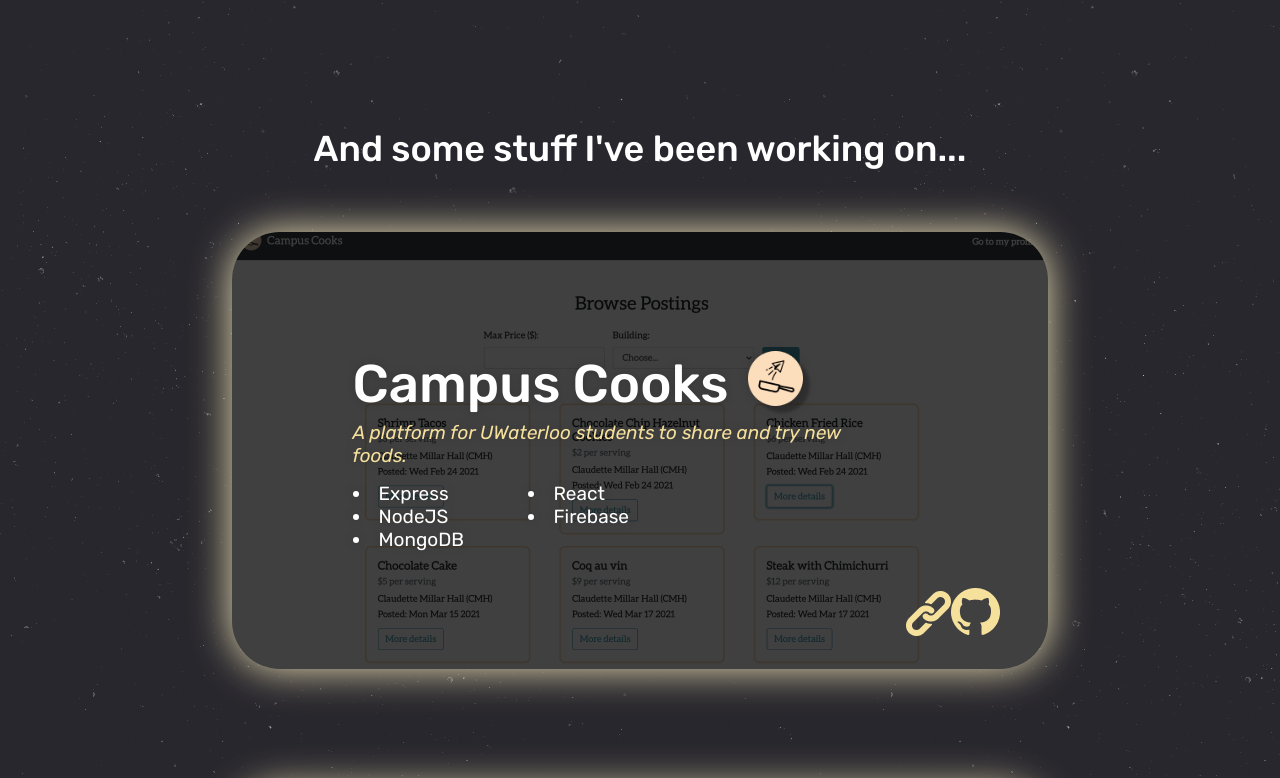
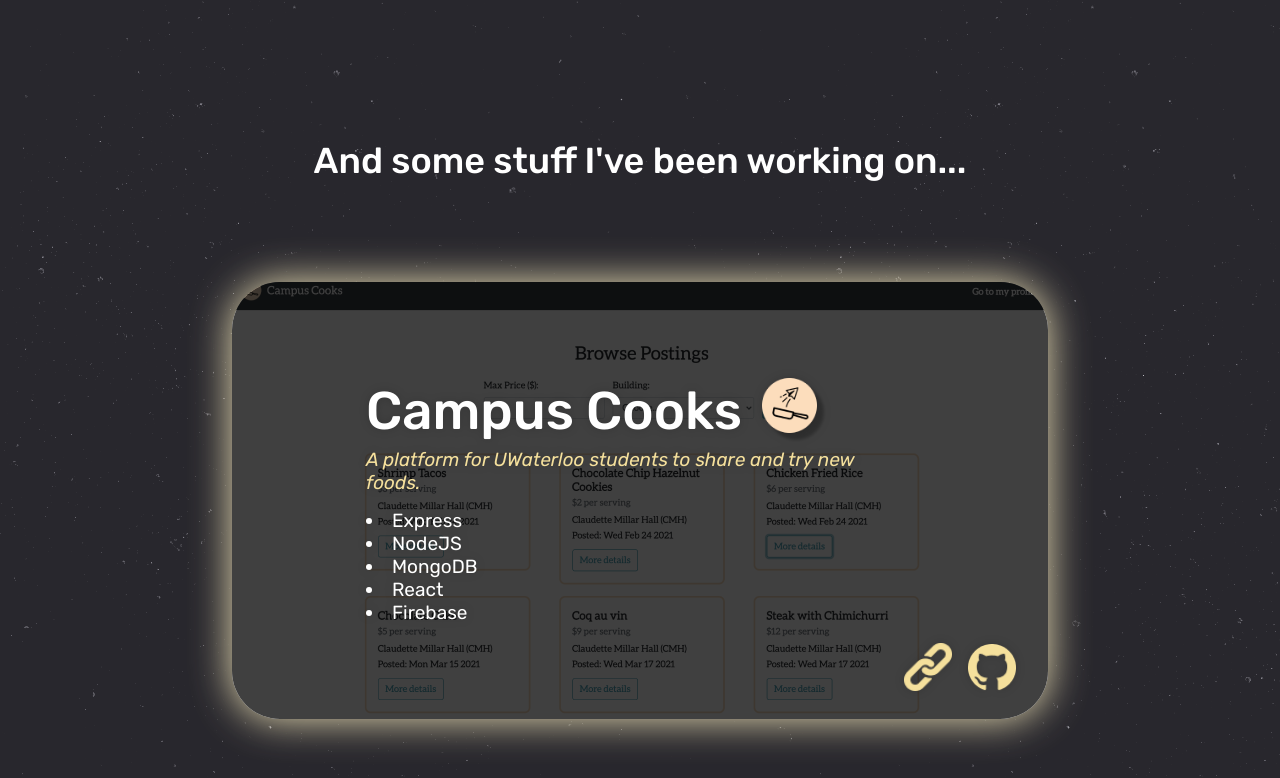
Before and after one commit to udyding/personal-website, a React (Create React App) app: page / in a window 1280 px wide. Shown: the part 1673-2451 px from the top of the page. Built offline with nearby package versions, Linux system fonts and the light colour scheme.

Commit message:
third panel responsiveness

```diff
--- a/src/components/AboutMe.js
+++ b/src/components/AboutMe.js
@@ -1,6 +1,5 @@
 import React from "react";
 import styles from "./AboutMe.module.css";
-import { Container, Row, Col } from "react-bootstrap";
 import Skill from "./Skill";
 import portrait from "../assets/Portrait.png";
 
--- a/src/components/AboutMe.module.css
+++ b/src/components/AboutMe.module.css
@@ -62,9 +62,10 @@
   }
 
   /* Self image */
-  .intro > img {
+  .portrait {
     order: 2;
-    width: 75%;
+    width: 264px;
+    border-radius: 60px;
   }
 
   /* Description */
--- a/src/components/App.module.css
+++ b/src/components/App.module.css
@@ -8,4 +8,5 @@
   /* min-width: 400px; */
   overflow-x: hidden;
   box-sizing: border-box;
+  padding: 12px;
 }
--- a/src/components/Greeting.module.css
+++ b/src/components/Greeting.module.css
@@ -76,14 +76,14 @@
   box-shadow: 0px 0px 13px 7px rgba(255, 255, 255, 0.25);
 }
 
-@media only screen and (max-width: 1200px) {
+@media only screen and (max-width: 1100px) {
   .greeting {
     flex-wrap: wrap;
   }
 
   .picture {
     padding: 0;
-    width: 100%;
+    width: 85%;
   }
 
   .title {
--- a/src/components/Project.js
+++ b/src/components/Project.js
@@ -4,14 +4,21 @@ import githubIcon from "../assets/githubIcon.png";
 import linkIcon from "../assets/linkIcon.png";
 
 export default function Project(props) {
-  const { name, description, tools, icon, link, github, pic, index } = props;
+  const { name, description, tools, icon, link, github, pic } = props;
   return (
-    <div className={styles.container}>
-      <img src={pic} />
+    <div
+      className={styles.container}
+      style={{ backgroundImage: `url(${pic})` }}
+    >
+      <div className={styles.subcontainer}>
         <div className={styles.content}>
           <div>
             <h1>{name}</h1>
-          <img style={{ height: "65px", width: "65px" }} src={icon} />
+            <img
+              className={styles.project_logo}
+              style={{ height: "65px", width: "65px" }}
+              src={icon}
+            />
           </div>
           <h2>{description}</h2>
           <ul>
@@ -29,5 +36,8 @@ export default function Project(props) {
           </a>
         </div>
       </div>
+
+      {/* <img src={pic} /> */}
+    </div>
   );
 }
--- a/src/components/Project.module.css
+++ b/src/components/Project.module.css
@@ -1,29 +1,63 @@
 .container {
-  height: 361px;
-  margin-bottom: 196px;
+  /* margin-bottom: 196px; */
   box-sizing: border-box;
+  display: inline-block;
+  /* padding: 0 15vw; */
+  /* width: 100%;
+  height: 100%; */
+  /* height: 437px;
+  width: 816px;
+  width: 75%; */
+  /* max-width: 816px;
+  min-height: 437px; */
+  /* width: 100%; */
+  width: 100%;
+  max-width: 816px;
+  height: 437px;
+  margin: 0 auto 169px;
+
+  filter: drop-shadow(0px 0px 20px #eee2b7);
+  border-radius: 48px;
+  background-size: cover;
+  background-repeat: no-repeat;
+}
+
+.subcontainer {
+  backdrop-filter: brightness(0.25);
+  height: 100%;
+  width: 100%;
+  display: flex;
+  justify-content: center;
+  align-items: center;
+  padding: 24px;
+  box-sizing: border-box;
+}
+
+.content {
+  max-width: 590px;
+  filter: drop-shadow(0px 0px 5px #0000002a);
+  z-index: 999;
+  padding: 0 48px 0 0;
+}
+
+.content > div {
   display: flex;
   align-items: center;
-  justify-content: center;
-  position: relative;
+  /* margin-bottom: 10px; */
 }
 
-.container > img {
-  height: 437px;
-  width: 816px;
+/* .container > img {
+  width: 100%;
+  z-index: -1;
   border-radius: 48px;
   filter: brightness(0.25) drop-shadow(0px 0px 20px #eee2b7);
-}
+} */
 
 .container h1 {
   display: inline;
   margin-right: 20px;
   font-weight: 500;
   font-size: 53px;
-  /* line-height: 63px; */
-  /* identical to box height */
-
-  text-transform: capitalize;
   color: #ffffff;
 }
 
@@ -38,7 +72,7 @@
 }
 
 ul {
-  width: 350px;
+  max-width: 350px;
   column-gap: 0px;
 }
 
@@ -48,31 +82,54 @@ li {
 }
 
 .container ul {
-  columns: 2;
+  /* columns: 2;
   -webkit-columns: 2;
-  -moz-columns: 2;
+  -moz-columns: 2; */
   list-style-position: inside;
 }
 
-.content {
-  max-width: 590px;
-  position: absolute;
-  margin-left: -75px;
+.links {
+  z-index: 999;
+  bottom: 24px;
+  right: 24px;
+}
+
+.links > a {
+  display: inline-block;
+  height: 48px;
+  width: 48px;
+  margin: 0 8px;
   filter: drop-shadow(0px 0px 5px #0000002a);
 }
 
-.content > div {
-  display: flex;
-  align-items: center;
-  /* margin-bottom: 10px; */
+.links > a > img {
+  height: 100%;
+  width: 100%;
 }
 
-container a {
-  margin-right: 15px;
-  filter: drop-shadow(0px 0px 5px #0000002a);
+@media only screen and (max-width: 600px) {
+  .container {
+    height: auto;
+  }
+
+  .container h1 {
+    font-size: 32px;
+  }
+
+  .container h2 {
+    font-size: 16px;
+  }
+
+  .subcontainer {
+    padding-bottom: 64px;
+  }
+
+  .project_logo {
+    display: none;
+  }
+
+  .links > a {
+    height: 36px;
+    width: 36px;
+  }
 }
-
-.links {
-  margin-left: 625px;
-  margin-top: 325px;
-}
--- a/src/components/Projects.js
+++ b/src/components/Projects.js
@@ -1,6 +1,6 @@
 import React from "react";
+import styles from "./Projects.module.css";
 import Project from "./Project";
-import { Container, Row, Col } from "react-bootstrap";
 import campusCooks from "../assets/CampusCooks.png";
 import inclusify from "../assets/Inclusify.png";
 import sousChef from "../assets/SousChef.png";
@@ -42,23 +42,11 @@ export default function Projects() {
     },
   ];
   return (
-    <div>
-      <h1
-        style={{
-          fontWeight: "500",
-          color: "#ffffff",
-          fontSize: "36px",
-          marginBottom: "100px",
-          textAlign: "center",
-          marginTop: "200px",
-        }}
-      >
-        And some stuff I've been working on...
-      </h1>
-      <Container>
+    <div className={styles.projects_container}>
+      <h1 className={styles.title}>And some stuff I've been working on...</h1>
+      <div className={styles.projects}>
         {projects.map((project, i) => {
           return (
-            <div>
             <Project
               name={projects[i].name}
               description={projects[i].description}
@@ -69,10 +57,9 @@ export default function Projects() {
               pic={projects[i].pic}
               index={i}
             />
-            </div>
           );
         })}
-      </Container>
+      </div>
     </div>
   );
 }
--- a/src/components/Projects.module.css
+++ b/src/components/Projects.module.css
@@ -0,0 +1,23 @@
+.title {
+  font-weight: 500;
+  color: #ffffff;
+  font-size: 36px;
+  margin-bottom: 100px;
+  text-align: center;
+  margin-top: 200px;
+}
+
+.projects {
+  width: 100%;
+  display: flex;
+  flex-flow: column nowrap;
+  align-items: center;
+  padding: 0 16px;
+  box-sizing: border-box;
+}
+
+@media only screen and (max-width: 600px) {
+  .title {
+    font-size: 28px;
+  }
+}
```
Lines whose indentation alone changed are shown as unchanged.
